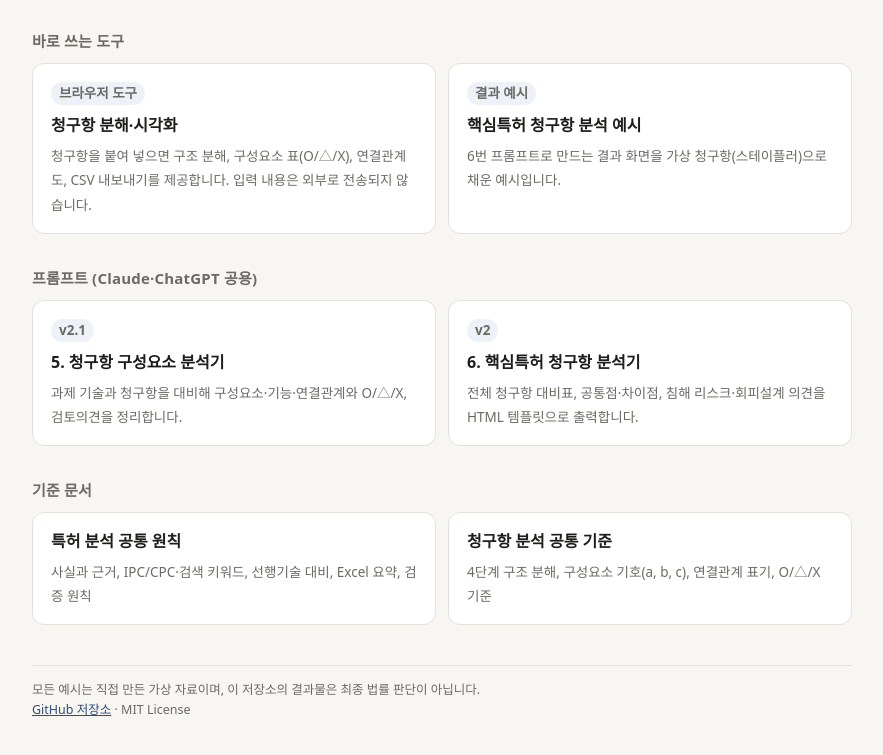
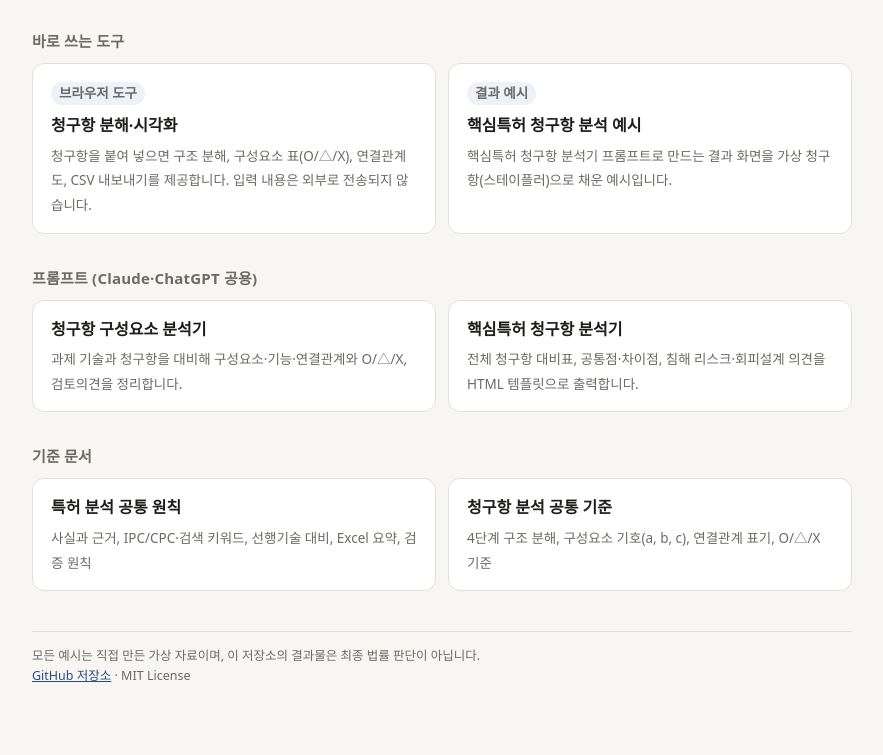
Before and after one commit to qkdkdwo/toolkit, a plain HTML site: page index.html in a window 1280 px wide. Shown: the part 113-868 px from the top of the page, without its empty margins (198-1081 px from the left). Drawn offline with Linux system fonts and the light colour scheme.

Commit message:
Remove numbering and version tags from landing page cards
Co-Authored-By: Claude Opus 5.5 <noreply@anthropic.com>
Claude-Session: https://claude.ai/code/session_01X47ptPPrigTuybMuC3KoWh

```diff
--- a/index.html
+++ b/index.html
@@ -44,20 +44,18 @@
     <a class="card" href="prompts/6_core-patent-claim-analyzer/example-output.html">
       <span class="tag">결과 예시</span>
       <b>핵심특허 청구항 분석 예시</b>
-      <span>6번 프롬프트로 만드는 결과 화면을 가상 청구항(스테이플러)으로 채운 예시입니다.</span>
+      <span>핵심특허 청구항 분석기 프롬프트로 만드는 결과 화면을 가상 청구항(스테이플러)으로 채운 예시입니다.</span>
     </a>
   </div>
 
   <h2>프롬프트 (Claude·ChatGPT 공용)</h2>
   <div class="grid">
     <a class="card" href="https://github.com/qkdkdwo/toolkit/tree/main/prompts/5_claim-component-analyzer">
-      <span class="tag">v2.1</span>
-      <b>5. 청구항 구성요소 분석기</b>
+      <b>청구항 구성요소 분석기</b>
       <span>과제 기술과 청구항을 대비해 구성요소·기능·연결관계와 O/△/X, 검토의견을 정리합니다.</span>
     </a>
     <a class="card" href="https://github.com/qkdkdwo/toolkit/tree/main/prompts/6_core-patent-claim-analyzer">
-      <span class="tag">v2</span>
-      <b>6. 핵심특허 청구항 분석기</b>
+      <b>핵심특허 청구항 분석기</b>
       <span>전체 청구항 대비표, 공통점·차이점, 침해 리스크·회피설계 의견을 HTML 템플릿으로 출력합니다.</span>
     </a>
   </div>
```
